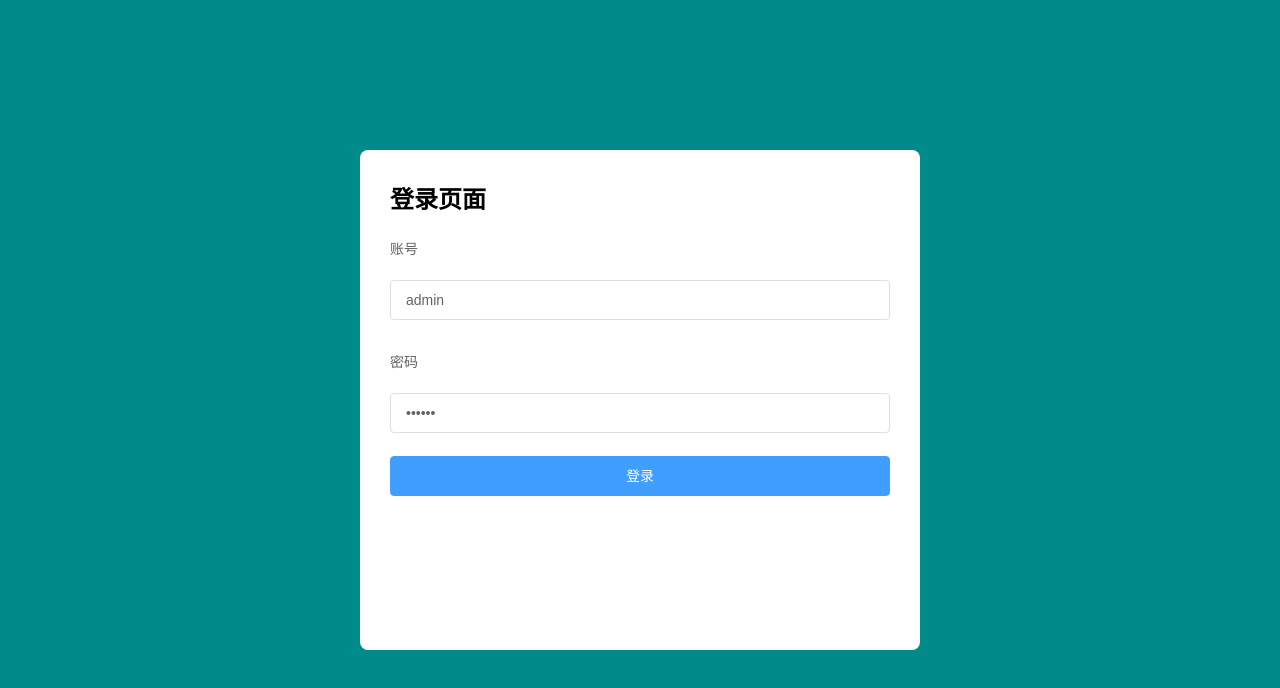
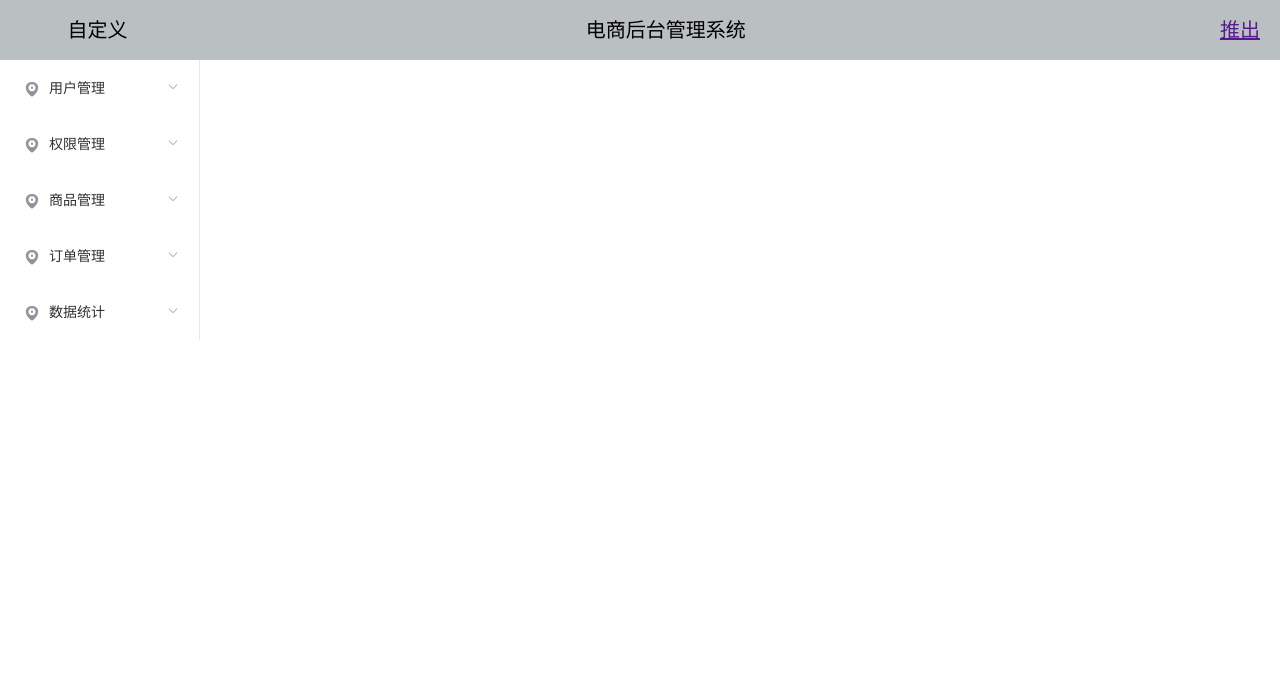
Before and after one commit to Yrf-Mr/demo, a Vue app: page /#/home in a window 1280 px wide. Before the commit this address led to /#/login. Shown: the top 688 px of the page. Built offline with nearby package versions, Linux system fonts and the light colour scheme.

Commit message:
测试git

```diff
--- a/src/components/home/home.vue
+++ b/src/components/home/home.vue
@@ -16,18 +16,14 @@
 <script>
 import Top from "../top/top.vue";
 import Left from "../left/left.vue";
+
 export default {
     components: {
         Top,
         Left
     },
     created() {
-    var token = window.localStorage.getItem("token");
-    if (!token) {
-      this.$router.push({ name: "login" });
-    }
-    // 给所有的 axios 请求设置请求头：
-    this.$http.defaults.headers.common["Authorization"] = token;
+
     }
 };
 </script>
@@ -36,6 +32,7 @@ export default {
 .el-container {
     height: 100%;
 }
+
 .el-main {
     padding: 0;
 }
--- a/src/components/login/login.vue
+++ b/src/components/login/login.vue
@@ -24,7 +24,8 @@
             </el-form-item>
             <el-form-item>
                 <el-button type="primary" @click.prevent="login" class="mybtn"
-          >登录</el-button
+                >登录
+                </el-button
                 >
             </el-form-item>
         </el-form>
@@ -43,27 +44,8 @@ export default {
     },
     methods: {
         // 登录发送请求
-    async login() {
-      var awart = this.$http.post('login', this.loginObj).then(res => {
-        console.log(res)
-        var {
-          data,
-          meta: { msg, status }
-        } = res.data
-        if (status === 200) {
-          this.$message({
-            message: msg,
-            type: 'success'
-          })
-          // 将登录信息保存到localtion中
-          window.localStorage.setItem('token', data.token)
+         login() {
             this.$router.push('/home')
-        } else {
-          this.$message({
-            message: msg
-          })
-        }
-      })
         }
     }
 }
@@ -75,6 +57,7 @@ export default {
     background-color: darkcyan;
     position: relative;
 }
+
 .el-form {
     width: 500px;
     height: 440px;
@@ -86,9 +69,11 @@ export default {
     padding: 30px;
     border-radius: 8px;
 }
+
 h2 {
     padding-bottom: 15px;
 }
+
 .mybtn {
     width: 100%;
 }
--- a/src/router/index.js
+++ b/src/router/index.js
@@ -3,6 +3,7 @@ import Router from 'vue-router'
 import Login from '../components/login/login.vue'
 import Home from '../components/home/home.vue'
 import User from '../components/user/user.vue'
+
 Vue.use(Router)
 // 怎么了
 export default new Router({
```
Also changed, not shown: .eslintrc.js, 2 other files (tests, documents, lock files or other folders). Lines whose indentation alone changed are shown as unchanged.
